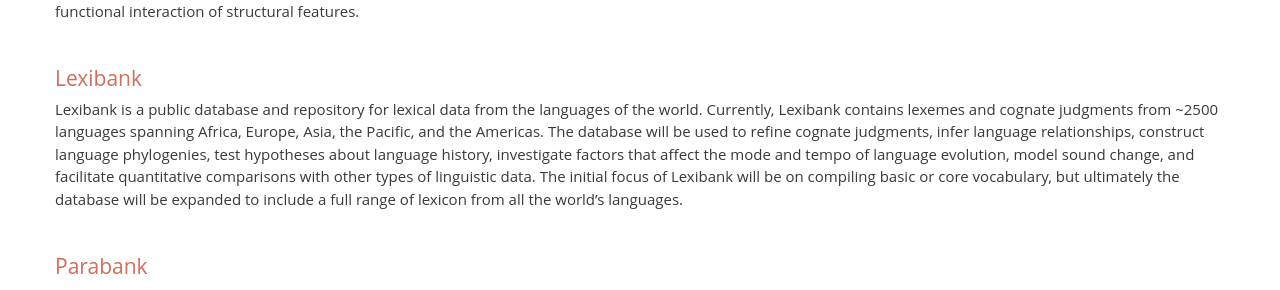
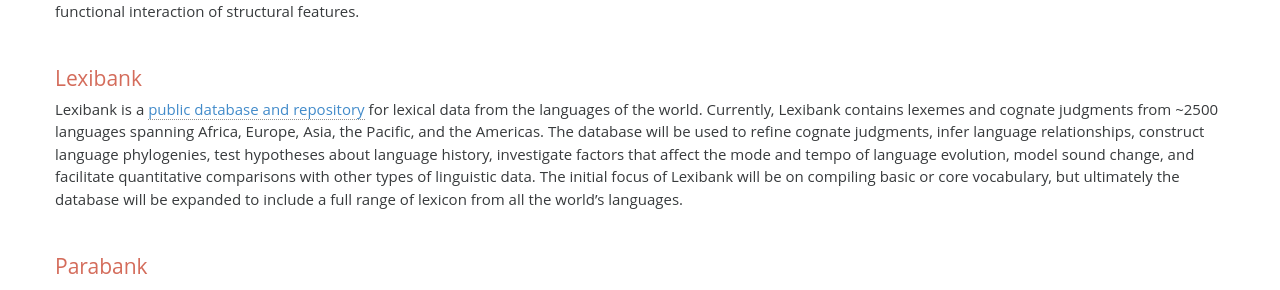
Before and after one commit to glottobank/glottobank.github.io, a Jekyll site: the page built from index.html, in a window 1280 px wide and 900 px high, scrolled down 675 px. Shown: the part 161-451 px from the top of the window. Built offline with Jekyll 4.4.1, drawn with Linux system fonts in a browser that asks for light colours; some of the changed lines change nothing that is shown.

Commit message:
closes #12

```diff
--- a/index.html
+++ b/index.html
@@ -76,7 +76,7 @@
                 <div class="column-100">
                     <h2 id="lexibank">Lexibank</h2>
                     <p>
-                        Lexibank is a public database and repository for lexical data from
+                        Lexibank is a <a href="https://github.com/lexibank/lexibank-analysed/">public database and repository</a> for lexical data from
                         the languages of the
                         world. Currently, Lexibank contains lexemes and cognate judgments
                         from ~2500 languages
```
